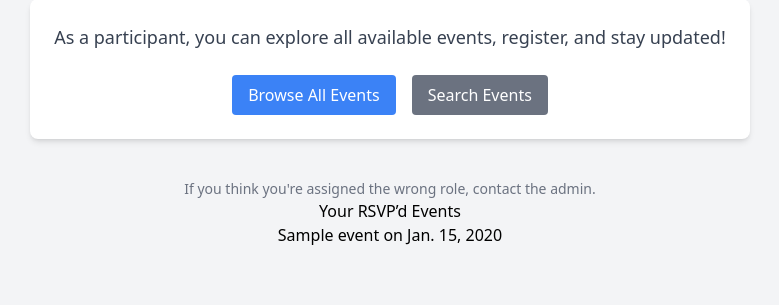
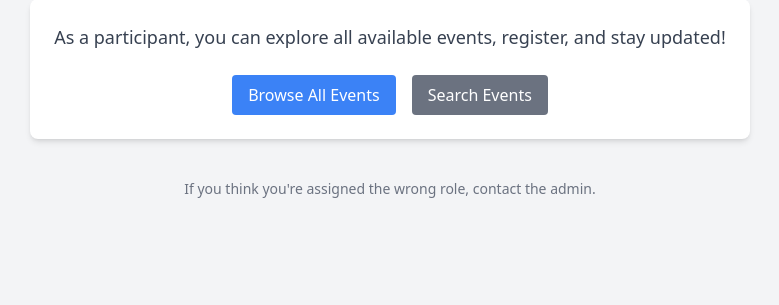
Before and after one commit to Moniruzzaman-Shawon/Event-Management-System, a Django app: page /dashboard/participant/ in a window 1280 px wide. Shown: the part 173-478 px from the top of the page, without its empty margins (250-1029 px from the left). Run offline with Django 5.2, Linux system fonts and the light colour scheme; a user stored in the database is signed in; tables that the repository leaves empty hold one stand-in row (values such as "Sample post"); some libraries are stand-ins or nearby versions.

Commit message:
participants create bug fixed

```diff
--- a/templates/base.html
+++ b/templates/base.html
@@ -1,4 +1,5 @@
 {% load static %}
+
 <!DOCTYPE html>
 <html lang="en">
   <head>
@@ -32,23 +33,30 @@
           <a href="/" class="text-gray-600 hover:text-blue-500">Home</a>
           <a href="{% url 'all_events' %}" class="text-gray-600 hover:text-blue-500">Events</a>
 
+
+
+
+
           {% if user.is_authenticated %}
             {% if user.groups.all|length > 0 %}
               {% with group=user.groups.first %}
                 {% if group.name == "Organizer" %}
                   <a href="{% url 'organizer_dashboard' %}" class="text-gray-600 hover:text-blue-500">Dashboard</a>
-              {% elif group.name == "Participant" %}
-                <a href="{% url 'participant_dashboard' %}" class="text-gray-600 hover:text-blue-500">Dashboard</a>
-              {% else %}
+
                   {% if user.is_superuser %}
                     <a href="{% url 'admin_dashboard' %}" class="text-gray-600 hover:text-blue-500">Dashboard</a>
                   {% endif %}
+
+                {% endif %}
+                {% if group.name == "Participant" %}
+                <a href="{% url 'participant_dashboard' %}" class="text-gray-600 hover:text-blue-500">Dashboard</a>
                 {% endif %}
               {% endwith %}
             {% elif user.is_superuser %}
               <a href="{% url 'admin_dashboard' %}" class="text-gray-600 hover:text-blue-500">Dashboard</a>
             {% endif %}
           {% endif %}
+
 
 
 
--- a/users/templates/users/participant_dashboard.html
+++ b/users/templates/users/participant_dashboard.html
@@ -28,14 +28,7 @@
   </div>
 
 
-  <h2>Your RSVP’d Events</h2>
-<ul>
-  {% for event in rsvped_events %}
-    <li><a href="{% url 'event_detail' event.id %}">{{ event.name }}</a> on {{ event.date }}</li>
-  {% empty %}
-    <li>You have not RSVPed to any events yet.</li>
-  {% endfor %}
-</ul>
+
 
 </div>
 {% endblock %}
--- a/users/views.py
+++ b/users/views.py
@@ -46,6 +46,9 @@ def signup_view(request):
             user.is_active = False  # deactivate until email confirmation
             user.save()
 
+            participant_group, created = Group.objects.get_or_create(name='Participant')
+            user.groups.add(participant_group)
+
             token = default_token_generator.make_token(user)
             uid = urlsafe_base64_encode(force_bytes(user.pk))
 
@@ -81,7 +84,7 @@ def activate_account(request, uidb64, token):
         user.is_active = True
         user.save()
         login(request, user)
-        return redirect('dashboard')  # redirect to dashboard or homepage
+        return redirect('home')  # redirect to dashboard or homepage
     else:
         return render(request, 'users/activation_invalid.html')
 
```
Lines whose indentation alone changed are shown as unchanged.
